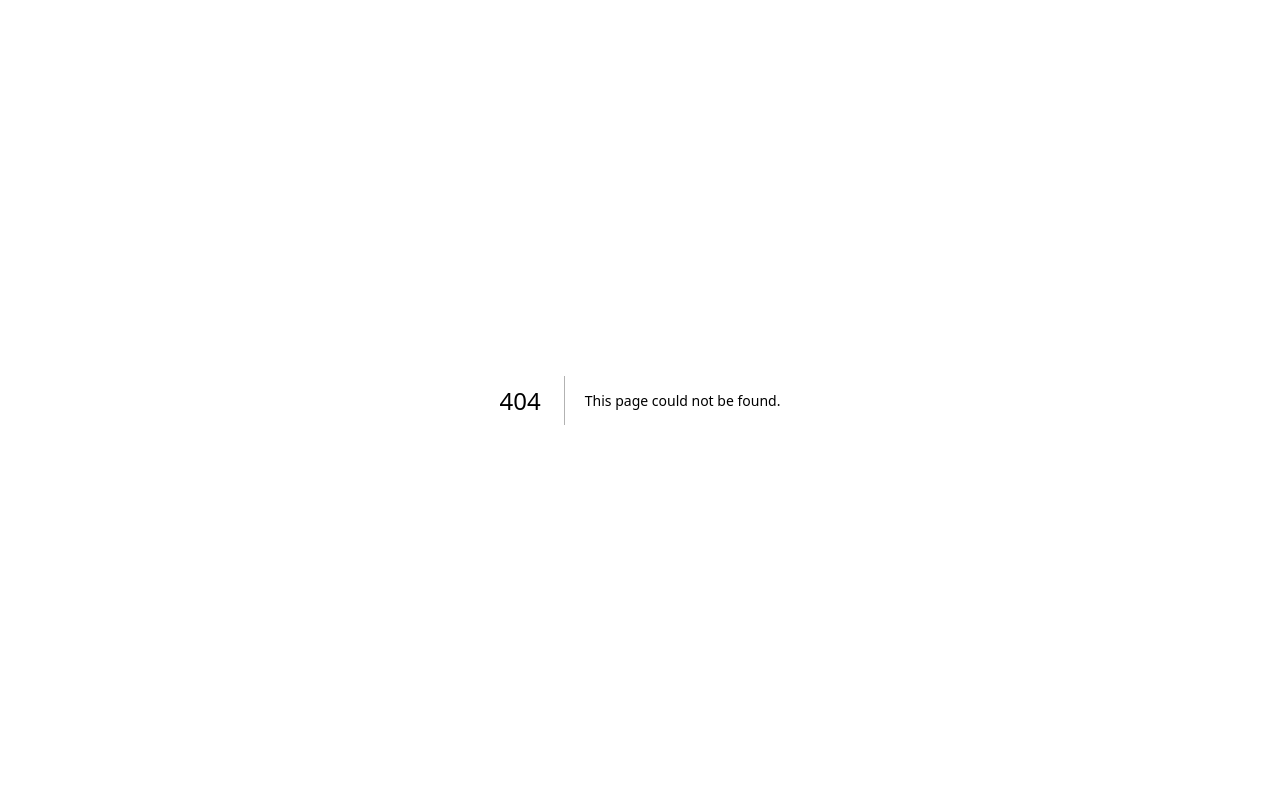
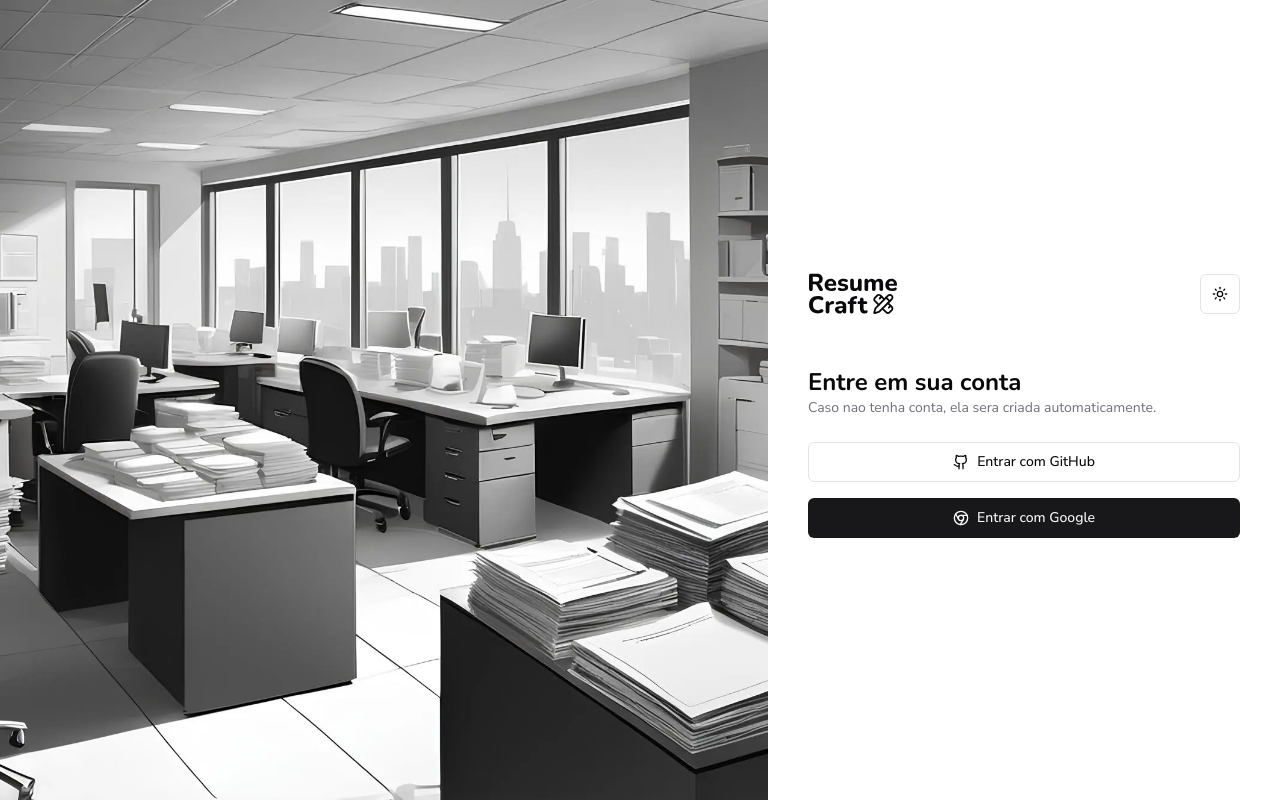
Before and after one commit to atiladelcanton/resume-craft, a Next.js app: page /auth/login in a window 1280 px wide. Before the commit this address had no page. Built offline with nearby package versions, Linux system fonts and the light colour scheme.

Commit message:
Implement authentication with NextAuth; add GitHub and Google providers, update user dropdown to display user info

```diff
--- a/package.json
+++ b/package.json
@@ -29,6 +29,7 @@
     "clsx": "^2.1.1",
     "lucide-react": "^0.469.0",
     "next": "14.2.5",
+    "next-auth": "^5.0.0-beta.25",
     "next-themes": "^0.4.4",
     "react": "^18",
     "react-dom": "^18",
--- /dev/null
+++ b/src/app/api/auth/[...nextauth]/route.ts
@@ -0,0 +1,2 @@
+import { handlers } from "@/lib/auth" // Referring to the auth.ts we just created
+export const { GET, POST } = handlers
--- /dev/null
+++ b/src/app/auth/login/page.tsx
@@ -0,0 +1,41 @@
+import Image from "next/image";
+import Logo from "@/assets/logo.svg";
+import { ThemeToggle } from "@/components/shared/theme-toggle";
+import { Button } from "@/components/ui/button";
+import { Chrome, Github } from "lucide-react";
+import { signIn } from "@/lib/auth";
+
+type Providers = "github" | "google"
+export default function LoginPage() {
+    const handleLogin = async (form: FormData) => {
+        "use server";
+        const provider = form.get("provider") as Providers;
+        await signIn(provider,{redirectTo:"/dashboard/resumes"})
+    }
+    return (
+        <div className="grid grid-cols-[1.5fr,1fr] h-screen">
+            <aside>
+                <Image width={1000} height={800} src="/images/auth-bg.webp" alt="Escritorios com varios curriculos espalhados por todas as mesas" className="w-full h-full object-cover" quality={100} />
+            </aside>
+            <form className="p-10 flex justify-center flex-col" action={handleLogin}>
+                <div className="flex items-center justify-between mb-10">
+                    <Logo className="max-w-[90px]" />
+                    <ThemeToggle />
+                </div>
+                <h1 className="text-2xl font-title font-bold">Entre em sua conta</h1>
+                <p className="text-sm text-muted-foreground">Caso nao tenha conta, ela sera criada automaticamente.</p>
+                <div className="flex flex-col gap-4 mt-6">
+                    <Button variant="outline" className="w-full gap-2" type="submit" name="provider" value="github">
+                        <Github size={20} />
+                        Entrar com GitHub
+                    </Button>
+                    <Button  className="w-full gap-2" type="submit" name="provider" value="google">
+                        <Chrome size={20} />
+                        Entrar com Google
+                    </Button>
+                </div>
+            </form>
+        </div>
+    )
+
+}
--- a/src/app/dashboard/(layout)/layout.tsx
+++ b/src/app/dashboard/(layout)/layout.tsx
@@ -3,10 +3,12 @@
 import { NavItems } from "@/components/pages/dashboard/nav-items"
 import { UserDropdown } from "@/components/pages/dashboard/user-dropdown"
 import { ThemeToggle } from "@/components/shared/theme-toggle"
+import { auth } from "@/lib/auth"
 type DanshboardLayoutProps = {
     children: ReactNode
 }
-export default function DanshboardLayout({ children }: DanshboardLayoutProps) {
+export default async function DanshboardLayout({ children }: DanshboardLayoutProps) {
+    const session = await auth();
 
     return (
         <div className="w-full h-screen overflow-hidden grid grid-cols-[300px,1fr]">
@@ -17,7 +19,7 @@
                 <NavItems />
 
                 <div className="w-full mt-auto border-t border-muted px-3 py-4 flex items-center justify-between gap-2">
-                    <UserDropdown />
+                    <UserDropdown  user={session?.user}/>
                     <ThemeToggle />
                 </div>
             </aside>
--- a/src/components/pages/dashboard/user-dropdown.tsx
+++ b/src/components/pages/dashboard/user-dropdown.tsx
@@ -1,3 +1,4 @@
+"use client";
 import { Button } from "@/components/ui/button";
 import {
     DropdownMenu,
@@ -8,18 +9,25 @@
 import { Avatar, AvatarFallback, AvatarImage } from "@/components/ui/avatar"
 import Link from "next/link";
 import { LogOut, SquareUser } from "lucide-react";
+import { User } from "next-auth";
+import { signOut } from "next-auth/react";
+type UserDropdownProps = {
+    user?: User
+}
+export const UserDropdown = ({ user }: UserDropdownProps) => {
+    if (!user) return null;
 
-export const UserDropdown = () => {
+    const initials = user?.name?.split(" ")?.slice(0, 2).map((name) => name[0]).join("");
     return (
         <DropdownMenu>
             <DropdownMenuTrigger asChild>
                 <Button variant="ghost" className="w-full gap-2 justify-start px-2">
                     <Avatar className="w-8 h-8 block">
-                        <AvatarImage src="https://github.com/shadcn.png" />
-                        <AvatarFallback>ADR</AvatarFallback>
+                        <AvatarImage src={user.image ?? ""} />
+                        <AvatarFallback>{initials}</AvatarFallback>
 
                     </Avatar>
-                    <p>Átila Delcanton Rampazo</p>
+                    <p>{user.name}</p>
                 </Button>
             </DropdownMenuTrigger>
             <DropdownMenuContent align="center" className="w-[var(--radix-dropdown-menu-trigger-width)]">
@@ -29,7 +37,7 @@
                         Configurações de Conta
                     </DropdownMenuItem>
                 </Link>
-                <DropdownMenuItem className="gap-2 text-red-500  cursor-pointer">
+                <DropdownMenuItem className="gap-2 text-red-500  cursor-pointer" onClick={()=> signOut({callbackUrl:"/auth/login"})}>
                     <LogOut size={16} />
                     Sair
                 </DropdownMenuItem>
--- /dev/null
+++ b/src/lib/auth.ts
@@ -0,0 +1,10 @@
+import NextAuth from "next-auth"
+import GitHub from "next-auth/providers/github"
+import Google from "next-auth/providers/google"
+export const { handlers, signIn, signOut, auth } = NextAuth({
+    providers: [GitHub,Google],
+    pages: {
+        newUser: "/",
+        signIn: "/auth/login"
+    }
+})
```
Also changed, not shown: public/images/auth-bg.webp (added), 1 other file (tests, documents, lock files or other folders).
